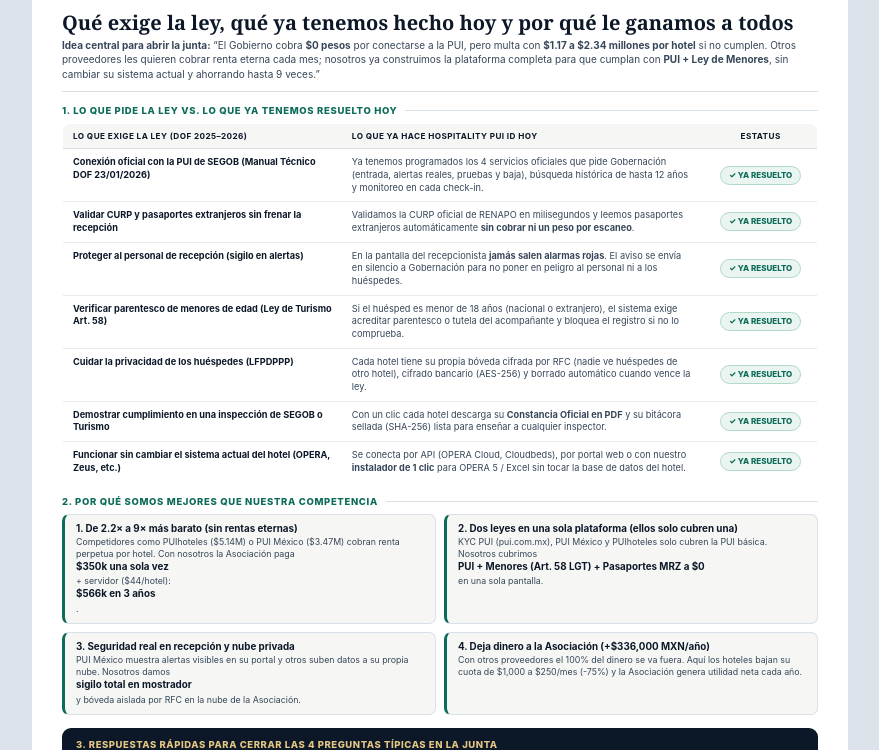
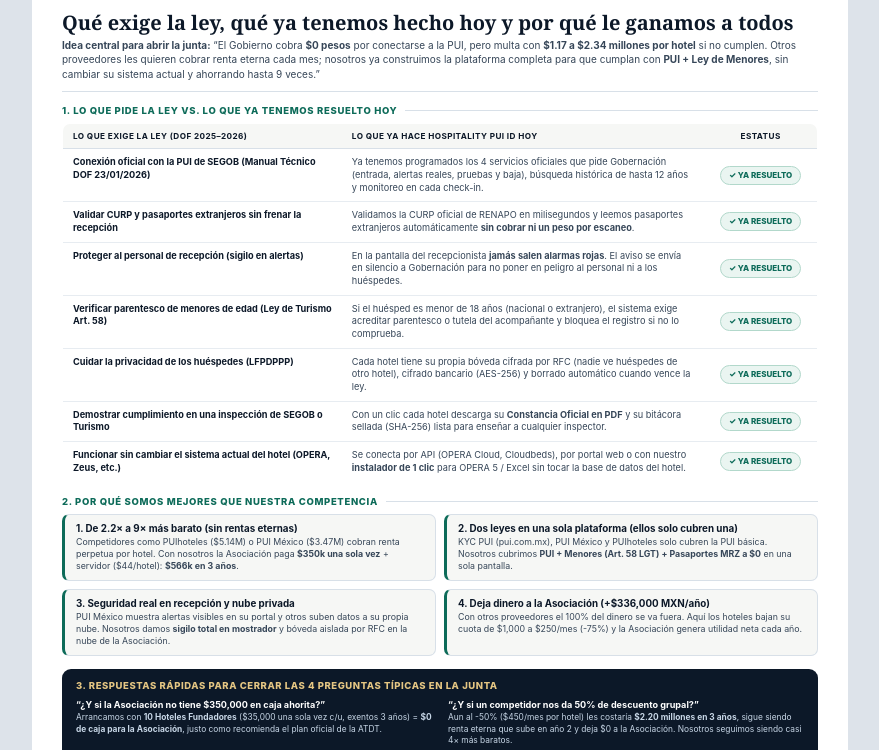
Before and after one commit to jesusoldekamp-hue/portico-hospitality, a website: page docs/guia-rapida-venta.html in a window 1280 px wide. Shown: the part 73-823 px from the top of the page, without its empty margins (200-1079 px from the left). Drawn offline with Linux system fonts and the light colour scheme.

Commit message:
Fix inline bold styling in Guia Rapida de Venta PDF

```diff
--- a/docs/guia-rapida-venta.html
+++ b/docs/guia-rapida-venta.html
@@ -223,7 +223,7 @@
         padding: 8px 11px;
       }
 
-      .win-card strong {
+      .win-card > strong {
         display: block;
         font-size: 9.8px;
         color: var(--navy);
@@ -260,7 +260,7 @@
         gap: 8px 16px;
       }
 
-      .qa-item strong {
+      .qa-item > strong {
         display: block;
         font-size: 9.1px;
         color: #ffffff;
```
